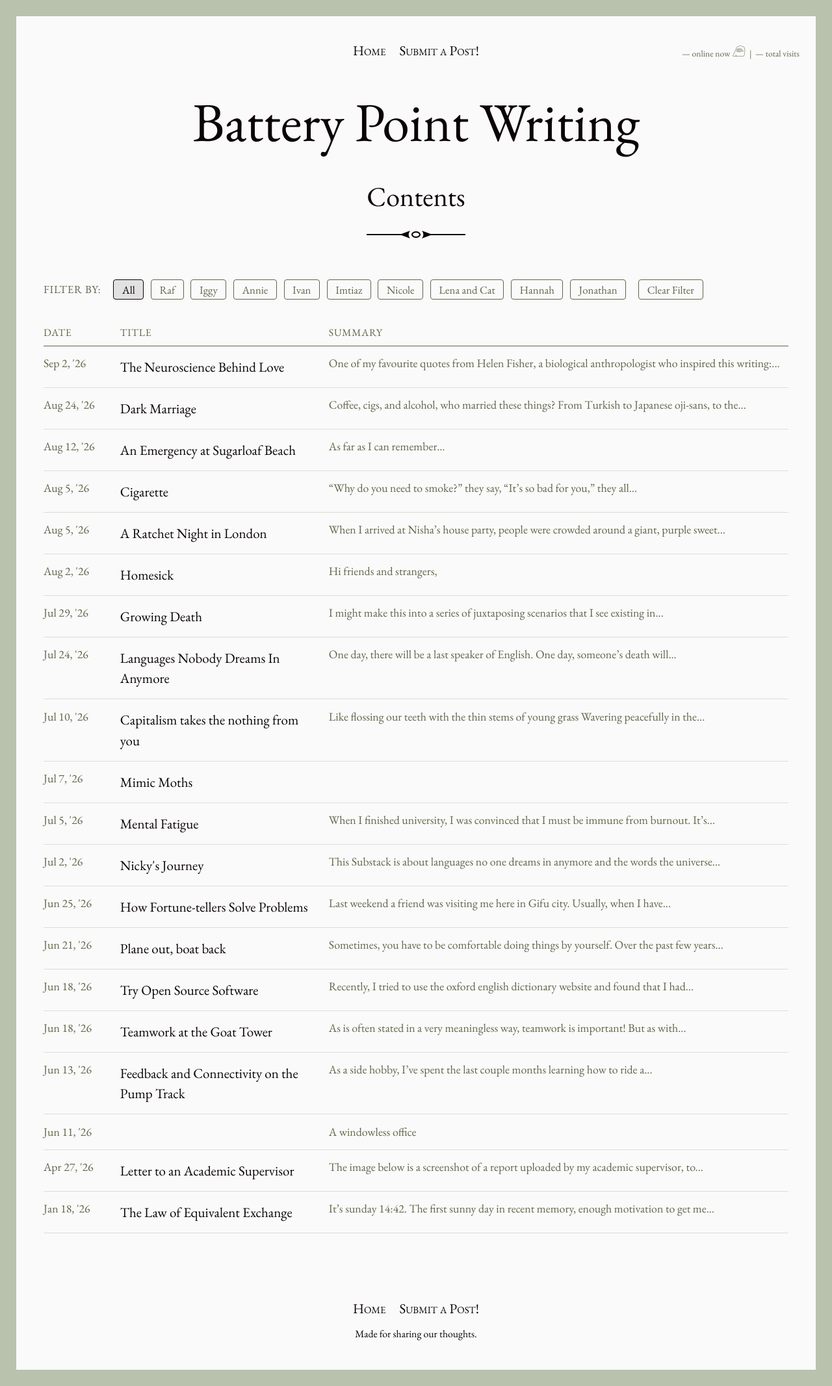
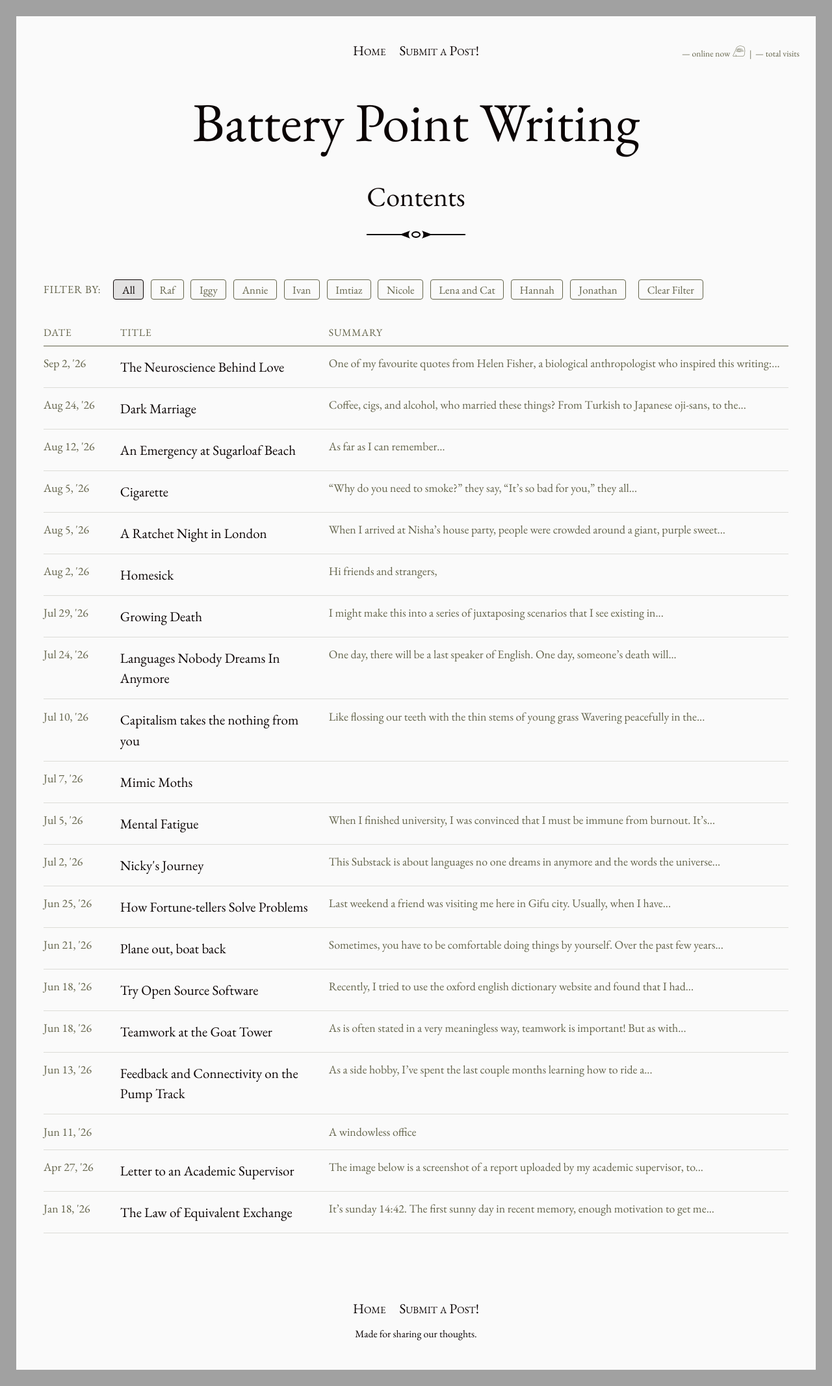
Before and after one commit to batterypointwriting/batterypointwriting.github.io, a Jekyll site: the page built from index.html, in a window 1280 px wide. Shown: the whole page at 65% size. Built offline with Jekyll 4.4.1, drawn with Linux system fonts in a browser that asks for light colours; the list of posts is cut into pages by our own code.

Commit message:
Update _base.scss

```diff
--- a/_sass/_base.scss
+++ b/_sass/_base.scss
@@ -324,11 +324,9 @@ video {
   vertical-align: top;
 }
 
-@media (min-width: 769px) {
-  html {
-    border: 25px solid #b9c2ac;
-    min-height: 100%;
-  }
+html {
+  border: 25px solid $highlight;
+  min-height: 100%;
 }
 
 body {
```
